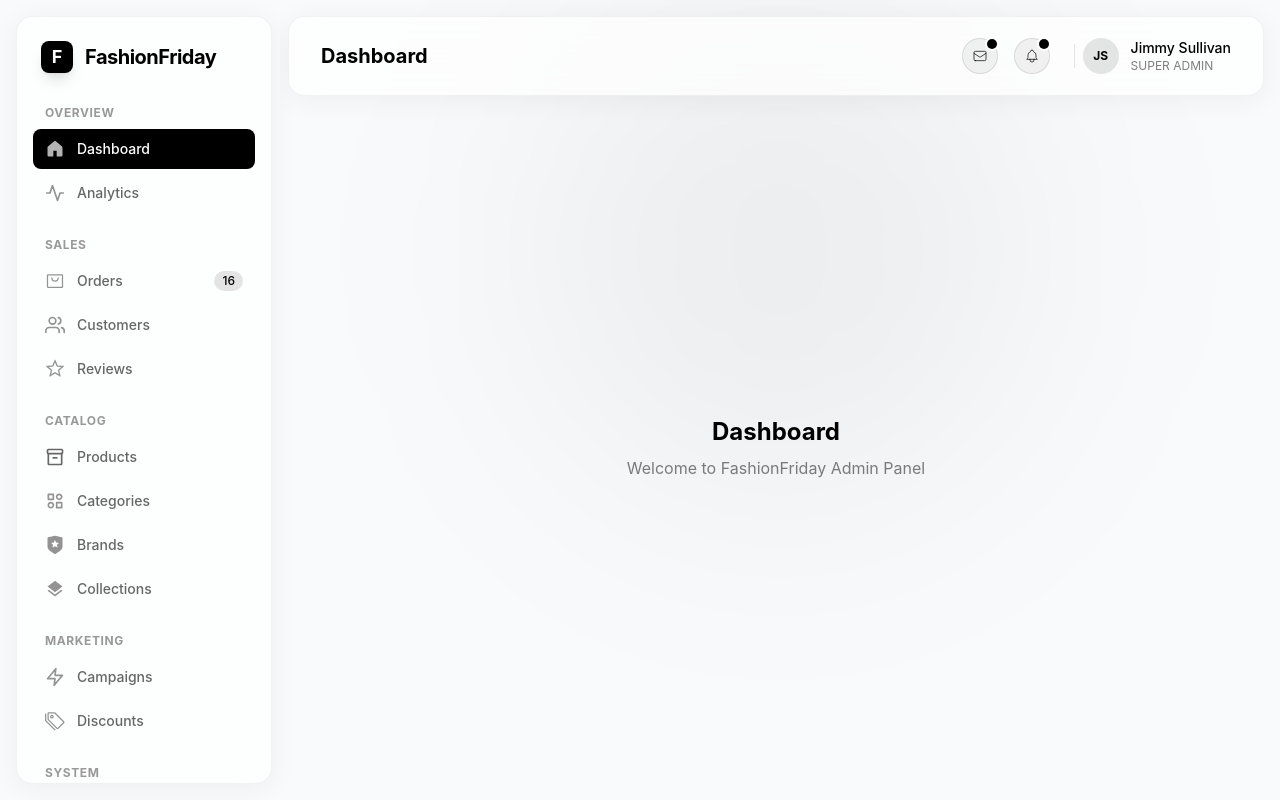
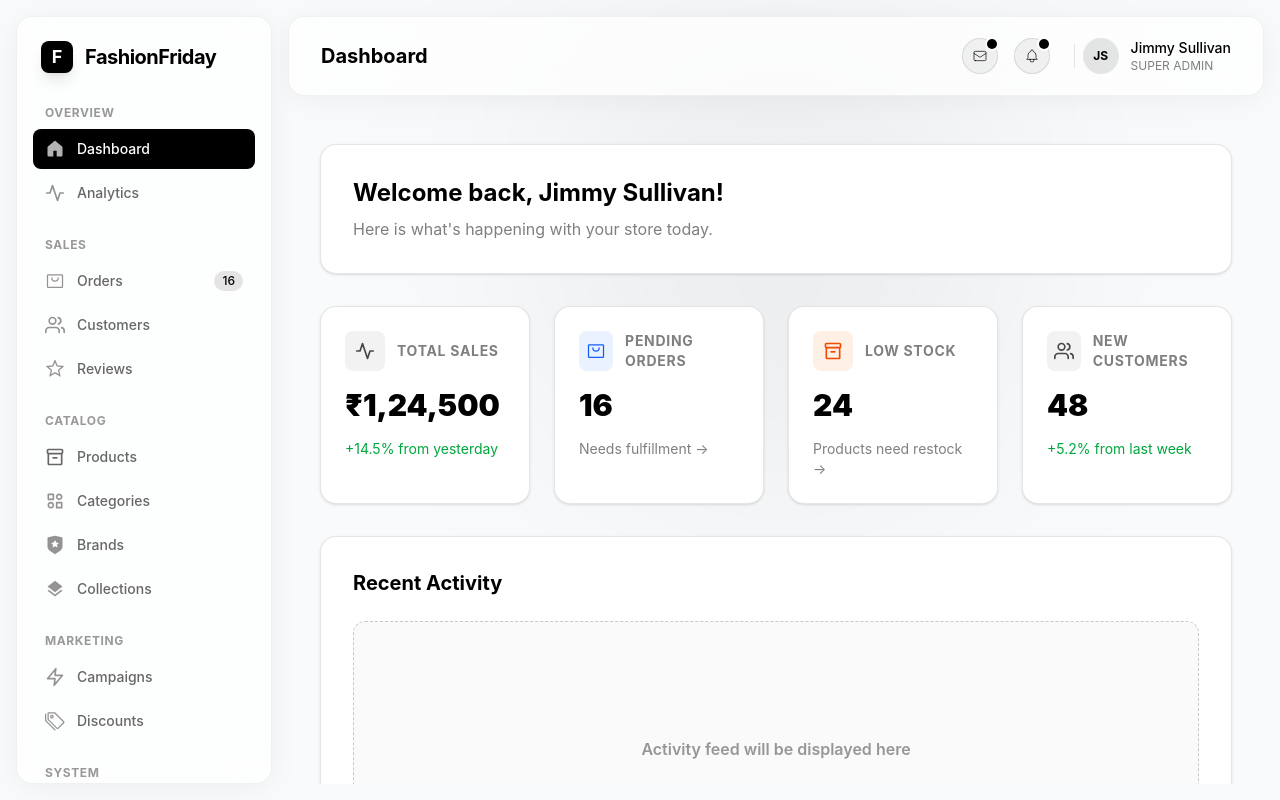
Before and after one commit to FashionFriday-tech/platform, a Next.js app in the folder apps/admin/: page / in a window 1280 px wide. Built offline with nearby package versions, Linux system fonts and the light colour scheme.

Commit message:
feat(admin): update dashboard to show role-specific widgets

```diff
--- a/apps/admin/src/app/page.tsx
+++ b/apps/admin/src/app/page.tsx
@@ -1,12 +1,90 @@
-// Dashboard Placeholder
+'use client';
+
+import { useAuth } from '@/contexts/AuthContext';
+import { ActivityIcon, ShoppingBagIcon, UsersIcon, PackageIcon } from '@ff/ui';
+import Link from 'next/link';
 
 export default function Home() {
+  const { user } = useAuth();
+  const role = user.role;
+
+  const hasAccess = (allowedRoles: string[]) => allowedRoles.includes(role);
+
   return (
-    <div className="flex h-full min-h-0 w-full items-center justify-center">
-      <div className="text-center">
-        <h1 className="mb-2 text-2xl font-bold">Dashboard</h1>
-        <p className="text-black/50 dark:text-white/50">Welcome to FashionFriday Admin Panel</p>
+    <div className="flex h-full w-full flex-col gap-8 overflow-y-auto p-4 scrollbar-hide md:p-8">
+      {/* Welcome Banner */}
+      <div className="flex flex-col gap-2 rounded-2xl border border-black/10 bg-white p-6 shadow-sm dark:border-white/10 dark:bg-[#111] md:p-8">
+        <h1 className="text-2xl font-bold text-black dark:text-white">
+          Welcome back, {user.name}!
+        </h1>
+        <p className="text-black/50 dark:text-white/50">
+          Here is what's happening with your store today.
+        </p>
       </div>
+
+      {/* Role Specific Content */}
+      <div className="grid grid-cols-1 gap-6 md:grid-cols-2 lg:grid-cols-4">
+        {hasAccess(['SUPER_ADMIN', 'SALES_MANAGER']) && (
+          <div className="flex flex-col gap-4 rounded-2xl border border-black/10 bg-white p-6 shadow-sm dark:border-white/10 dark:bg-[#111]">
+            <div className="flex items-center gap-3">
+              <div className="flex h-10 w-10 items-center justify-center rounded-lg bg-black/5 dark:bg-white/5">
+                <ActivityIcon className="h-5 w-5 opacity-70" />
+              </div>
+              <p className="text-sm font-bold tracking-wider text-black/50 uppercase dark:text-white/50">Total Sales</p>
+            </div>
+            <p className="text-3xl font-black">₹1,24,500</p>
+            <p className="text-sm text-green-600 dark:text-green-400">+14.5% from yesterday</p>
+          </div>
+        )}
+
+        {hasAccess(['SUPER_ADMIN', 'SALES_MANAGER']) && (
+          <Link href="/orders" className="group flex flex-col gap-4 rounded-2xl border border-black/10 bg-white p-6 shadow-sm transition-all hover:border-black/30 dark:border-white/10 dark:bg-[#111] dark:hover:border-white/30">
+            <div className="flex items-center gap-3">
+              <div className="flex h-10 w-10 items-center justify-center rounded-lg bg-blue-500/10 text-blue-600 dark:bg-blue-500/20 dark:text-blue-400">
+                <ShoppingBagIcon className="h-5 w-5" />
+              </div>
+              <p className="text-sm font-bold tracking-wider text-black/50 uppercase dark:text-white/50">Pending Orders</p>
+            </div>
+            <p className="text-3xl font-black">16</p>
+            <p className="text-sm text-black/50 dark:text-white/50 group-hover:text-black dark:group-hover:text-white">Needs fulfillment →</p>
+          </Link>
+        )}
+
+        {hasAccess(['SUPER_ADMIN', 'PRODUCT_MANAGER']) && (
+          <Link href="/products" className="group flex flex-col gap-4 rounded-2xl border border-black/10 bg-white p-6 shadow-sm transition-all hover:border-black/30 dark:border-white/10 dark:bg-[#111] dark:hover:border-white/30">
+            <div className="flex items-center gap-3">
+              <div className="flex h-10 w-10 items-center justify-center rounded-lg bg-orange-500/10 text-orange-600 dark:bg-orange-500/20 dark:text-orange-400">
+                <PackageIcon className="h-5 w-5" />
+              </div>
+              <p className="text-sm font-bold tracking-wider text-black/50 uppercase dark:text-white/50">Low Stock</p>
+            </div>
+            <p className="text-3xl font-black">24</p>
+            <p className="text-sm text-black/50 dark:text-white/50 group-hover:text-black dark:group-hover:text-white">Products need restock →</p>
+          </Link>
+        )}
+
+        {hasAccess(['SUPER_ADMIN', 'SALES_MANAGER']) && (
+          <div className="flex flex-col gap-4 rounded-2xl border border-black/10 bg-white p-6 shadow-sm dark:border-white/10 dark:bg-[#111]">
+            <div className="flex items-center gap-3">
+              <div className="flex h-10 w-10 items-center justify-center rounded-lg bg-black/5 dark:bg-white/5">
+                <UsersIcon className="h-5 w-5 opacity-70" />
+              </div>
+              <p className="text-sm font-bold tracking-wider text-black/50 uppercase dark:text-white/50">New Customers</p>
+            </div>
+            <p className="text-3xl font-black">48</p>
+            <p className="text-sm text-green-600 dark:text-green-400">+5.2% from last week</p>
+          </div>
+        )}
+      </div>
+
+      {/* Additional sections based on role can go here */}
+      <div className="flex-1 rounded-2xl border border-black/10 bg-white p-8 shadow-sm dark:border-white/10 dark:bg-[#111]">
+        <h2 className="mb-6 text-xl font-bold">Recent Activity</h2>
+        <div className="flex h-64 items-center justify-center rounded-xl border border-dashed border-black/20 bg-black/[0.02] dark:border-white/20 dark:bg-white/[0.02]">
+          <p className="font-semibold text-black/40 dark:text-white/40">Activity feed will be displayed here</p>
+        </div>
+      </div>
+
     </div>
   );
 }
```
